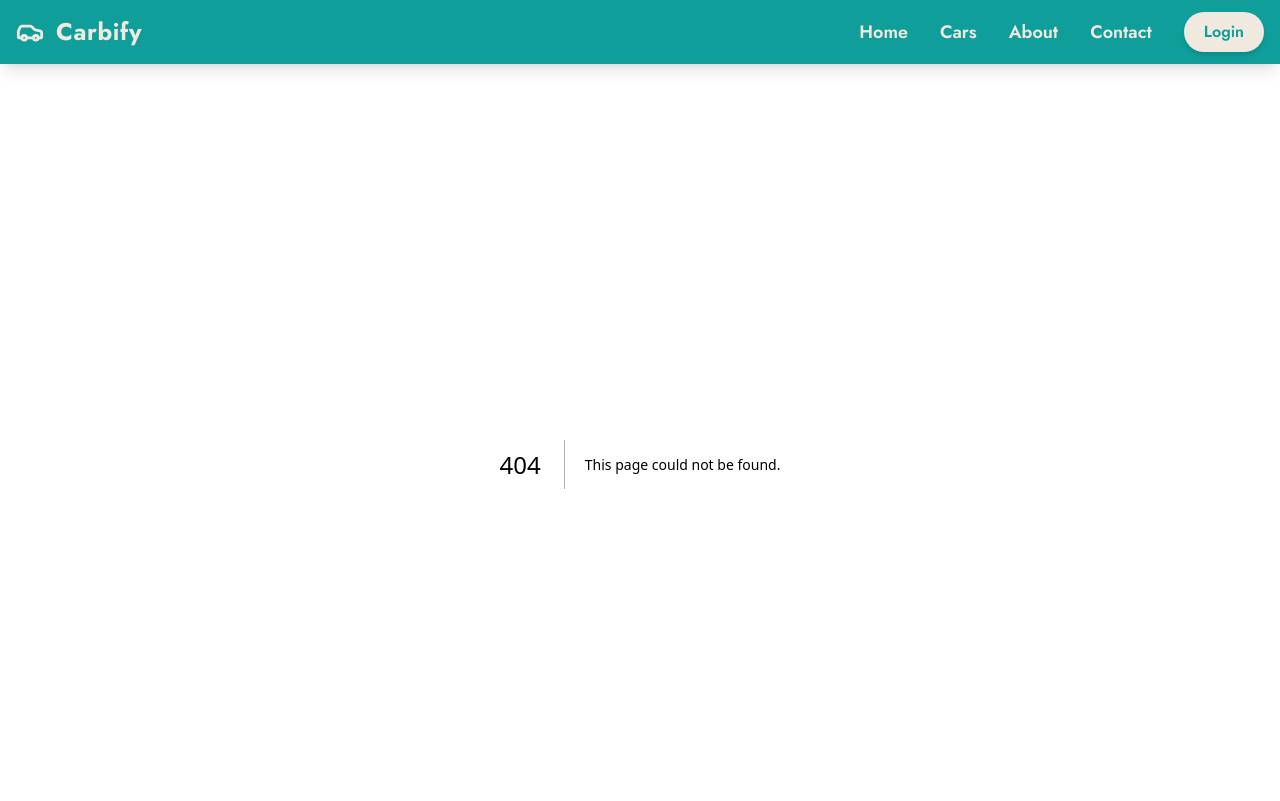
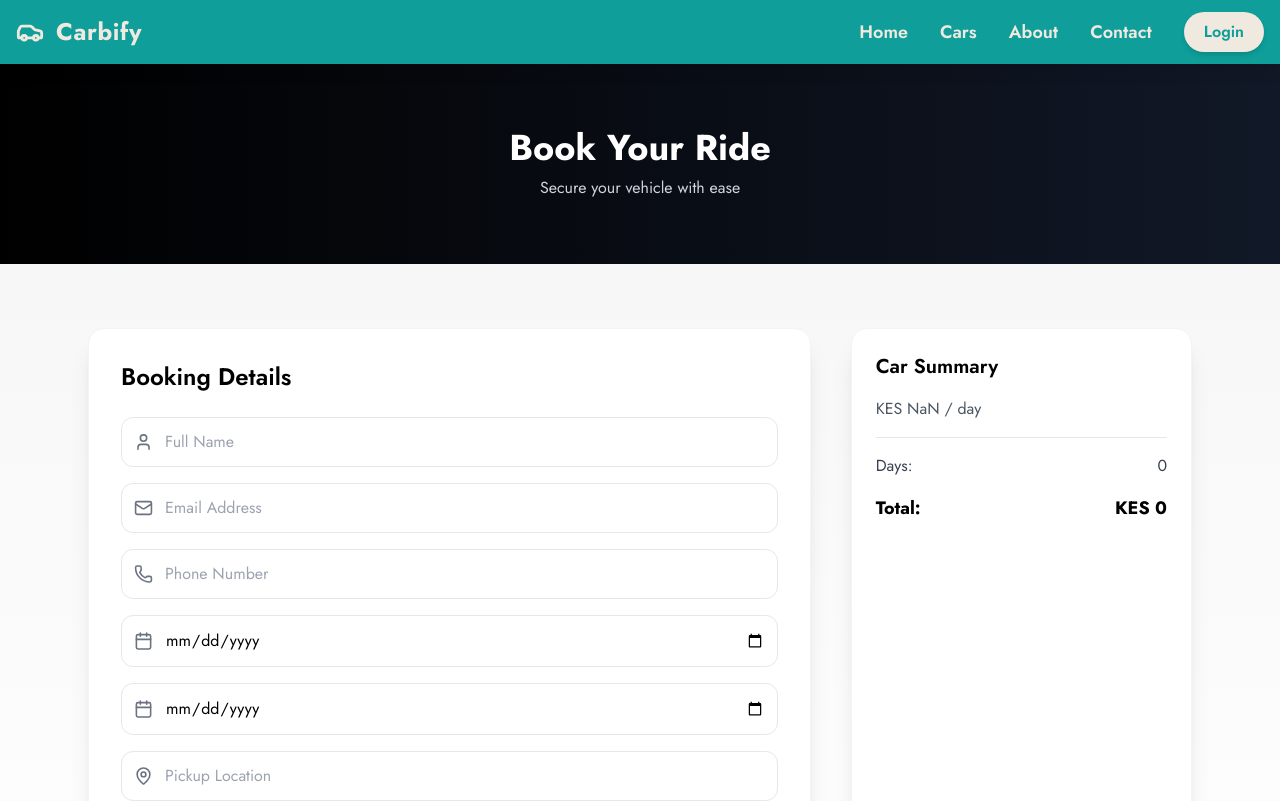
Before and after one commit to Griffinsshem/Carbify, a Next.js app: page /booking in a window 1280 px wide. Before the commit this address had no page. Shown: the top 801 px of the page. Built offline with nearby package versions, Linux system fonts and the light colour scheme.

Commit message:
feat: add premium booking page with car summary and modern UI

```diff
--- /dev/null
+++ b/src/app/booking/page.js
@@ -0,0 +1,184 @@
+"use client";
+
+import React, { useState, useEffect } from "react";
+import { Calendar, Mail, Phone, MapPin, CreditCard, User } from "lucide-react";
+import Image from "next/image";
+import { useSearchParams } from "next/navigation";
+
+export default function BookingPage() {
+  const searchParams = useSearchParams();
+
+  // Get car details from URL query params
+  const carName = searchParams.get("name");
+  const carPrice = parseInt(searchParams.get("price"));
+  const carImage = searchParams.get("image");
+
+  const [formData, setFormData] = useState({
+    fullName: "",
+    email: "",
+    phone: "",
+    pickupDate: "",
+    returnDate: "",
+    location: "",
+    payment: "",
+  });
+
+  // Total days & pricing
+  const calculateDays = () => {
+    if (!formData.pickupDate || !formData.returnDate) return 0;
+    const start = new Date(formData.pickupDate);
+    const end = new Date(formData.returnDate);
+    const diff = (end - start) / (1000 * 60 * 60 * 24);
+    return diff > 0 ? diff : 0;
+  };
+
+  const days = calculateDays();
+  const total = days * (carPrice || 0);
+
+  return (
+    <div className="min-h-screen bg-gradient-to-b from-neutral-100 to-white">
+      {/* Hero */}
+      <div className="py-16 text-center bg-gradient-to-r from-black to-gray-900 text-white">
+        <h1 className="text-4xl font-bold">Book Your Ride</h1>
+        <p className="text-gray-300 mt-2">Secure your vehicle with ease</p>
+      </div>
+
+      <div className="max-w-6xl mx-auto grid md:grid-cols-3 gap-10 px-6 py-16">
+        {/* Booking Form */}
+        <div className="md:col-span-2 bg-white p-8 rounded-2xl shadow-xl border border-gray-100 space-y-6">
+          <h2 className="text-2xl font-semibold">Booking Details</h2>
+
+          {/* Input Wrapper */}
+          <div className="space-y-4">
+            {/* Full Name */}
+            <div className="flex gap-3 items-center border rounded-xl p-3">
+              <User className="text-gray-500" size={20} />
+              <input
+                type="text"
+                placeholder="Full Name"
+                className="w-full outline-none"
+                onChange={(e) =>
+                  setFormData({ ...formData, fullName: e.target.value })
+                }
+              />
+            </div>
+
+            {/* Email */}
+            <div className="flex gap-3 items-center border rounded-xl p-3">
+              <Mail className="text-gray-500" size={20} />
+              <input
+                type="email"
+                placeholder="Email Address"
+                className="w-full outline-none"
+                onChange={(e) =>
+                  setFormData({ ...formData, email: e.target.value })
+                }
+              />
+            </div>
+
+            {/* Phone */}
+            <div className="flex gap-3 items-center border rounded-xl p-3">
+              <Phone className="text-gray-500" size={20} />
+              <input
+                type="text"
+                placeholder="Phone Number"
+                className="w-full outline-none"
+                onChange={(e) =>
+                  setFormData({ ...formData, phone: e.target.value })
+                }
+              />
+            </div>
+
+            {/* Pickup Date */}
+            <div className="flex gap-3 items-center border rounded-xl p-3">
+              <Calendar className="text-gray-500" size={20} />
+              <input
+                type="date"
+                className="w-full outline-none"
+                onChange={(e) =>
+                  setFormData({ ...formData, pickupDate: e.target.value })
+                }
+              />
+            </div>
+
+            {/* Return Date */}
+            <div className="flex gap-3 items-center border rounded-xl p-3">
+              <Calendar className="text-gray-500" size={20} />
+              <input
+                type="date"
+                className="w-full outline-none"
+                onChange={(e) =>
+                  setFormData({ ...formData, returnDate: e.target.value })
+                }
+              />
+            </div>
+
+            {/* Pickup Location */}
+            <div className="flex gap-3 items-center border rounded-xl p-3">
+              <MapPin className="text-gray-500" size={20} />
+              <input
+                type="text"
+                placeholder="Pickup Location"
+                className="w-full outline-none"
+                onChange={(e) =>
+                  setFormData({ ...formData, location: e.target.value })
+                }
+              />
+            </div>
+
+            {/* Payment Method */}
+            <div className="flex gap-3 items-center border rounded-xl p-3">
+              <CreditCard className="text-gray-500" size={20} />
+              <select
+                className="w-full outline-none bg-transparent"
+                onChange={(e) =>
+                  setFormData({ ...formData, payment: e.target.value })
+                }
+              >
+                <option value="">Select Payment Method</option>
+                <option value="mpesa">M-Pesa</option>
+                <option value="card">Credit/Debit Card</option>
+                <option value="cash">Cash</option>
+              </select>
+            </div>
+          </div>
+
+          {/* Submit */}
+          <button className="w-full py-4 mt-4 bg-black text-white rounded-xl text-lg font-semibold hover:bg-gray-900 transition">
+            Confirm Booking
+          </button>
+        </div>
+
+        {/* Car Summary */}
+        <div className="bg-white p-6 rounded-2xl shadow-xl border border-gray-100 space-y-4">
+          <h2 className="text-xl font-semibold">Car Summary</h2>
+
+          {carImage && (
+            <Image
+              src={carImage}
+              width={500}
+              height={300}
+              alt={carName}
+              className="rounded-xl object-cover w-full h-40"
+            />
+          )}
+
+          <p className="text-lg font-semibold">{carName}</p>
+          <p className="text-gray-600">KES {carPrice?.toLocaleString()} / day</p>
+
+          <hr className="my-4" />
+
+          <div className="flex justify-between text-gray-700">
+            <span>Days:</span>
+            <span>{days}</span>
+          </div>
+
+          <div className="flex justify-between text-black text-lg font-bold">
+            <span>Total:</span>
+            <span>KES {total.toLocaleString()}</span>
+          </div>
+        </div>
+      </div>
+    </div>
+  );
+}
```
